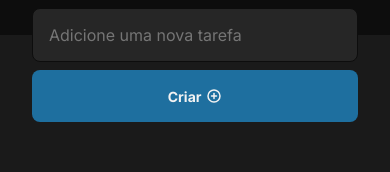
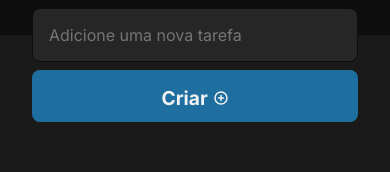
Before and after one commit to oleoprado/reactjs-todo, a React (Vite) app: page / in a window 390 px wide. Shown: the part 165-337 px from the top of the page. Built offline with nearby package versions, Linux system fonts and the light colour scheme.

Commit message:
chore: aumentando font-size do button no @media

```diff
--- a/src/components/NewTask.module.css
+++ b/src/components/NewTask.module.css
@@ -67,9 +67,14 @@
 
   .newTaskForm button[type="submit"] {
     width: 100%;
+    font-size: 1.2rem;
   }
 
   .newTaskForm input[type="text"] {
     width: 100%;
   }
+
+  /* .containerButton {
+    gap: 0.5rem;
+  } */
 }
```
